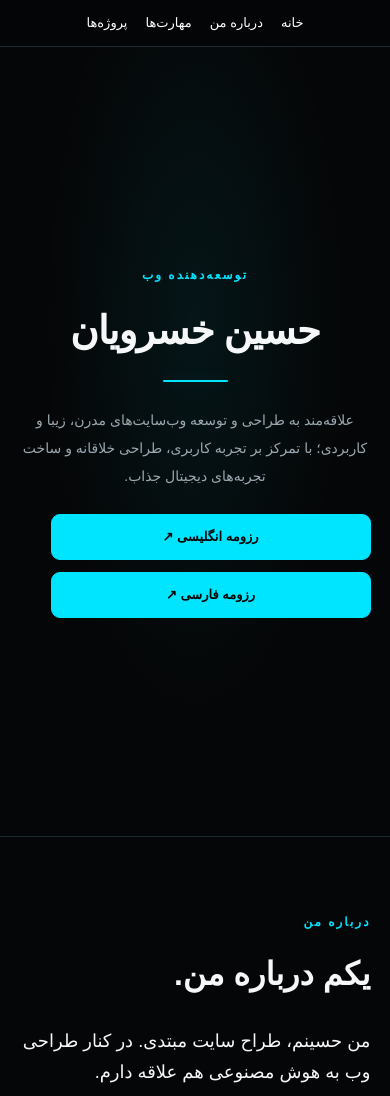
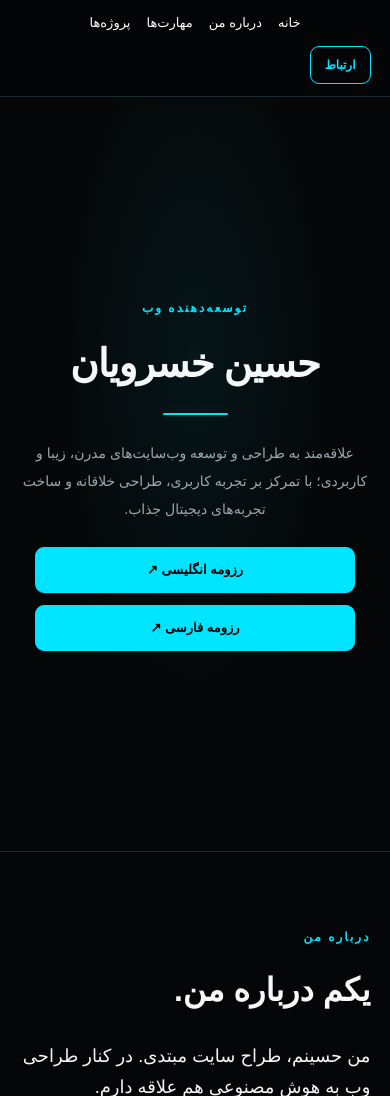
Before and after one commit to Luffysun09/Real-Web-Project, a Django app: page / in a window 390 px wide. Shown: the top 1096 px of the page. Run offline with Django 5.2, Linux system fonts and the light colour scheme.

Commit message:
Update Style.css

```diff
--- a/mywebsite/static/css/Style.css
+++ b/mywebsite/static/css/Style.css
@@ -695,6 +695,7 @@ footer a:hover {
     }
 }
 
+
 @media (max-width: 550px) {
     .navbar {
         display: flex;
@@ -703,12 +704,25 @@ footer a:hover {
         justify-content: center;
         gap: 12px;
         padding: 12px 5%;
+        width: 100%;
         box-sizing: border-box;
     }
 
-    .logo,
+    .logo {
+        display: none !important;
+    }
+
     .talk-button {
-        display: none !important;
+        display: inline-flex !important;
+        align-items: center;
+        justify-content: center;
+        align-self: flex-end;
+        width: auto;
+        max-width: 100%;
+        padding: 8px 14px;
+        margin: 0;
+        font-size: 12px;
+        box-sizing: border-box;
     }
 
     .nav-links {
@@ -718,32 +732,35 @@ footer a:hover {
         align-items: center;
         flex-wrap: wrap;
         width: 100%;
-        gap: 12px 18px;
+        gap: 10px 16px;
         padding: 0;
         margin: 0;
         direction: rtl;
+        box-sizing: border-box;
     }
 
     .nav-links a {
+        display: inline-block;
         font-size: 13px;
         white-space: nowrap;
     }
 
     .home,
     .section {
+        width: 100%;
         padding-left: 5%;
         padding-right: 5%;
         box-sizing: border-box;
     }
 
     .home {
-        min-height: calc(100svh - 55px);
+        min-height: calc(100svh - 90px);
         display: flex;
         flex-direction: column;
+        align-items: center;
         justify-content: center;
-        align-items: center;
-        padding-top: 35px;
-        padding-bottom: 35px;
+        padding-top: 30px;
+        padding-bottom: 30px;
     }
 
     .home h1 {
@@ -769,21 +786,30 @@ footer a:hover {
     .resume-buttons {
         display: flex;
         flex-direction: column;
-        align-items: stretch;
+        align-items: center;
+        justify-content: center;
         gap: 12px;
         width: 100%;
         max-width: 320px;
+        margin-left: auto;
+        margin-right: auto;
+        box-sizing: border-box;
     }
 
     .resume-button {
+        display: flex;
+        align-items: center;
+        justify-content: center;
         width: 100%;
+        max-width: 320px;
         min-height: 46px;
+        margin-left: auto;
+        margin-right: auto;
         padding: 10px 16px;
-        justify-content: center;
+        box-sizing: border-box;
         background-color: var(--cyan);
         color: var(--bg);
         border-color: var(--cyan);
-        box-sizing: border-box;
     }
 
     .resume-button:hover {
@@ -837,6 +863,7 @@ footer a:hover {
     }
 }
 
+
 @media (prefers-reduced-motion: reduce) {
     *,
     *::before,
```
